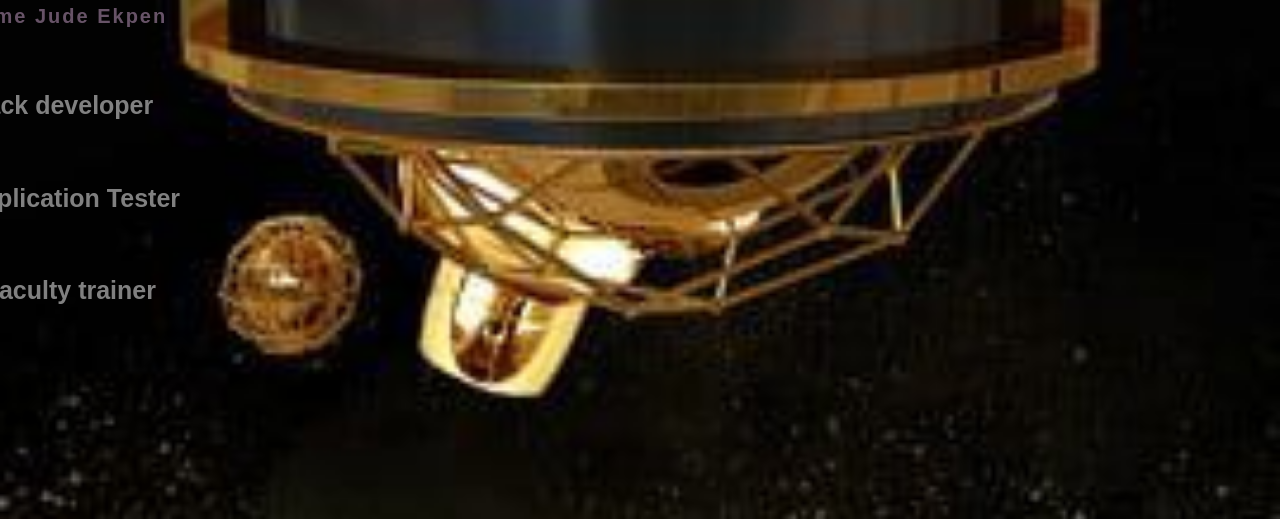
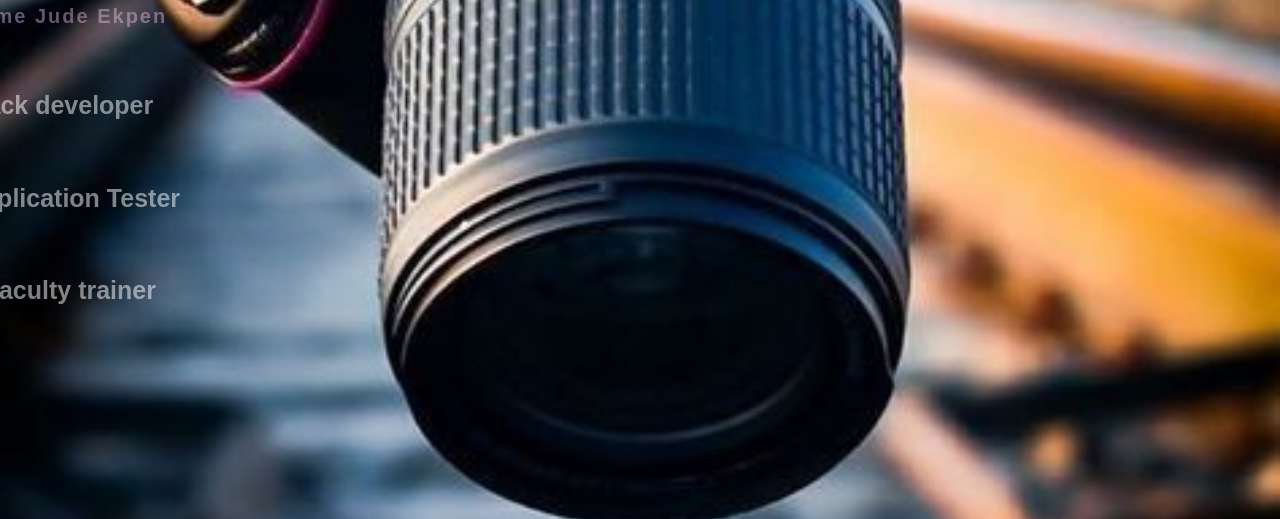
Before and after one commit to just-jude84/stellypee1, a plain HTML site: page index.html in a window 1280 px wide. Shown: the part 281-800 px from the top of the page. Drawn offline with Linux system fonts and the light colour scheme.

Commit message:
Update style.css

```diff
--- a/style.css
+++ b/style.css
@@ -7,7 +7,7 @@
 .hero{
    height:100vh;
    width:100%;
-   background-image:url(img4.JPG);
+   background-image:url(img1.JPG);
    background-size:cover;
    background-position:center;
 }
```
